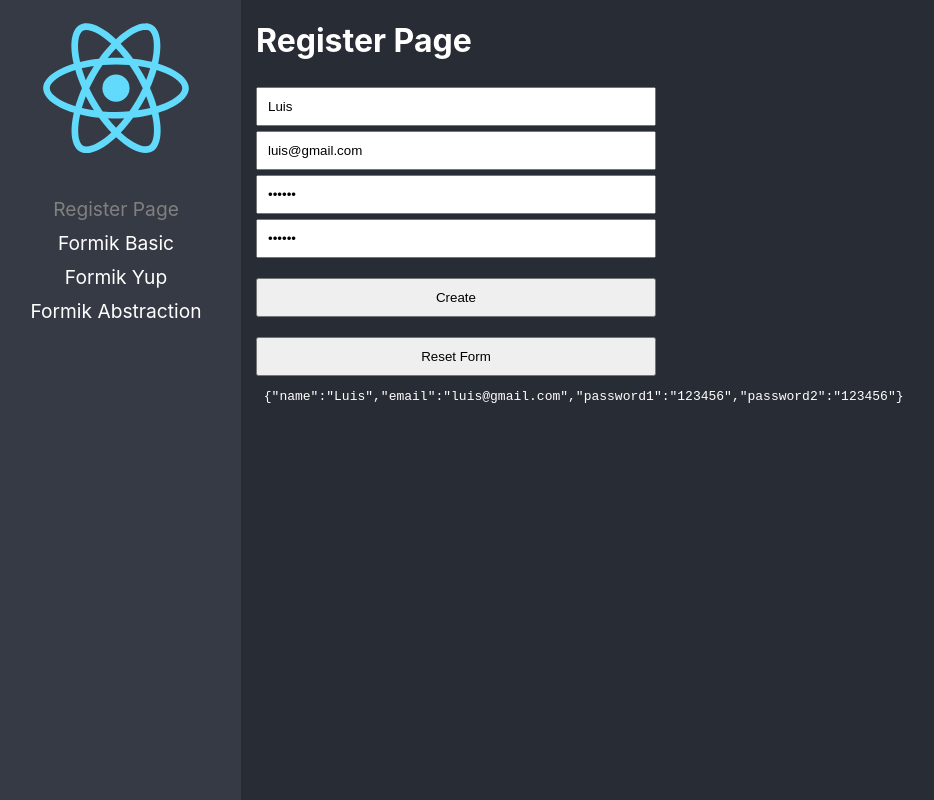
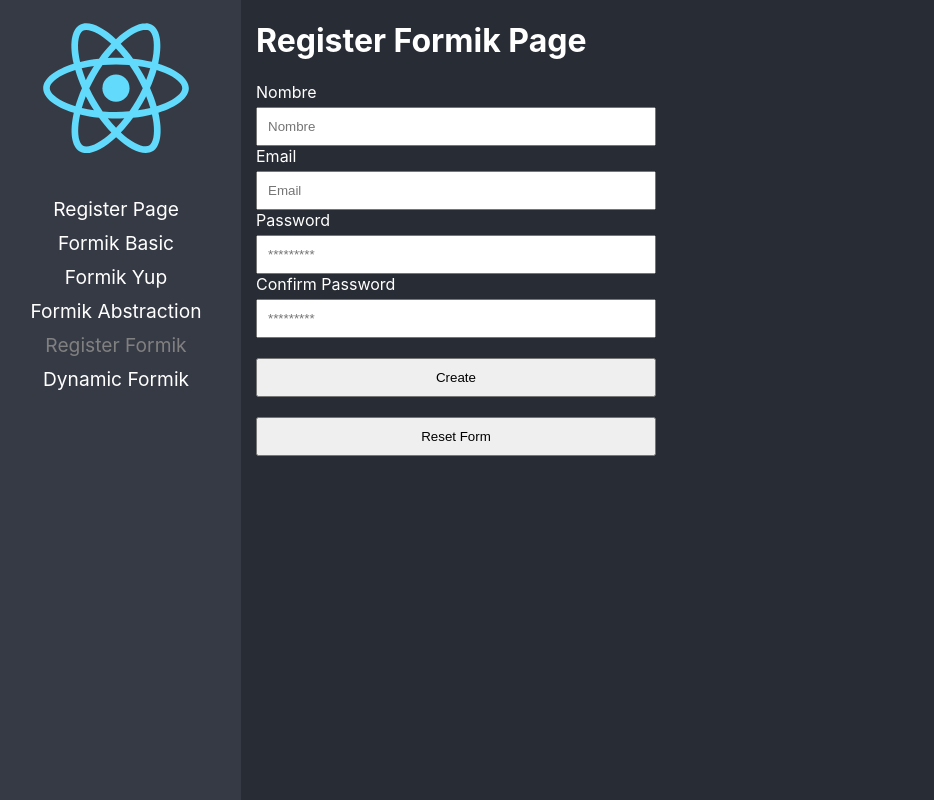
Before and after one commit to perezp26/14-app-react, a React (Create React App) app: page /formik-register in a window 1280 px wide. Before the commit this address led to /register. Shown: the whole page, without its empty margins (9-943 px from the left). Built offline with nearby package versions, Linux system fonts and the light colour scheme.

Commit message:
Formularios Dinamicos Listos

```diff
--- a/src/03-forms/components/MyTextInput.tsx
+++ b/src/03-forms/components/MyTextInput.tsx
@@ -4,7 +4,7 @@
 interface Props{
     label?: string,
     name: string,
-    type?: 'text' | 'email' | 'passowrd',
+    type?: 'text' | 'email' | 'password',
     placeholder?: string,
     [x: string]: any
 }
--- /dev/null
+++ b/src/03-forms/data/custom-form.json
@@ -0,0 +1,61 @@
+[
+    {
+        "type": "input",
+        "name":"firtsName",
+        "placeholder":"Luis",
+        "label": "First Name",
+        "value": "",
+        "validations":[
+            {
+                "type": "required"
+            },
+            {
+                "type": "minLength",
+                "value":"5"
+            }
+        ]
+    },
+    {
+        "type": "input",
+        "name":"lastName",
+        "placeholder":"Pérez",
+        "label": "Last Name",
+        "value": "",
+        "validations":[
+            {
+                "type": "required"
+            }
+        ]
+    },
+    {
+        "type": "email",
+        "name":"email",
+        "placeholder":"luis@gmail.com",
+        "label": "Email",
+        "value": "",
+        "validations":[
+            {
+                "type": "required"
+            },
+            {
+                "type": "email"
+            }
+        ]
+    },
+    {
+        "type": "select",
+        "name":"favoriteGame",
+        "label": "Favorite Game",
+        "value": "",
+        "options":[
+            { "id":1, "label":"Call of Duty"} ,
+            { "id":2, "label":"Mario KaRT"},
+            { "id":3, "label":"FIfa"}
+        ],
+        "validations":[
+            {
+                "type": "required"
+            }
+        ]
+    }
+]
--- /dev/null
+++ b/src/03-forms/pages/DynamicForm.tsx
@@ -0,0 +1,92 @@
+import { Formik, Form } from 'formik';
+import { MySelect, MyTextInput } from '../components';
+import formJson from '../data/custom-form.json';
+import * as Yup from 'yup';
+
+const initialValues:{ [x: string]: any } ={};
+const requiredFIelds: { [ x: string ]: any } = {};
+
+for (const input of formJson) {
+    initialValues[ input.name ] = input.value;
+
+    if( !input.validations ) continue;
+
+    let schema = Yup.string();
+
+    for ( const rule of input.validations){
+        if( rule.type === 'required'){
+            schema = schema.required('Este campo es requerido');
+        }
+
+        if ( rule.type === 'minLength'){
+            schema = schema.min( (rule as any ).value || 2, `Minimo de ${ (rule as any ).value || 2 } de caracteres`);
+        }
+        if ( rule.type === 'email'){
+            schema = schema.email( 'Correo no válido');
+        }
+    }
+    requiredFIelds[input.name] = schema;
+
+}
+const validationSchema  = Yup.object({...requiredFIelds});
+
+export const DynamicForm = () => {
+  return (
+    <div>
+        <h1> Dynamic Form </h1>
+
+        <Formik
+            initialValues={ initialValues }
+            onSubmit={ (values) =>{
+                console.log(values);
+
+            }}
+            validationSchema = { validationSchema }
+        >
+            {
+                (formik) =>(
+
+                    <Form noValidate>
+
+                       { formJson.map( ({type, name, label, placeholder, options}) => {
+
+                                if ( type === 'input' || type ==="password" || type==="email"){
+
+                                    return <MyTextInput
+                                            key={ name }
+                                                        type={( type as any)}
+                                                        name= { name }
+                                                        label = { label }
+                                                        placeholder = { placeholder }
+                                            />
+                                }else if ( type === 'select'){
+                                    return (
+                                        <MySelect
+                                            key={name}
+                                            label = { label }
+                                            name = { name }
+                                        >
+                                            <option value="" > Select an option</option>
+                                            {
+                                                options?.map( ({id, label}) => (
+                                                    <option key= { id } value={ id } > { label } </option>
+                                                ))
+                                            }
+                                        </MySelect>
+                                    )
+                                }
+
+                             throw new Error(`El type ${ type }, no es soportado`);
+
+
+                       })}
+
+                        <button type='submit'>Submit</button>
+
+                    </Form>
+                )
+            }
+        </Formik>
+    </div>
+  )
+}
--- /dev/null
+++ b/src/03-forms/pages/RegisterFormikPage.tsx
@@ -0,0 +1,79 @@
+
+
+import '../styles/styles.css';
+import * as Yup from 'yup';
+import { Formik, Form } from 'formik';
+import { MyTextInput } from '../components';
+
+export const RegisterFormikPage = () => {
+
+  return (
+    <div>
+            <h1> Register Formik Page</h1>
+
+            <Formik
+              initialValues={{
+                  name: '',
+                  email: '',
+                  password1: '',
+                  password2: '',
+              }}
+              onSubmit={
+                  (values) => { console.log(values ) }
+              }
+              validationSchema = { Yup.object({
+                name: Yup.string()
+                                .required('Requerido')
+                                .max(15,'Debe tener 15 caracteres o menos'),
+                email: Yup.string()
+                                .required('Requerido')
+                                .email('Este no es email valido'),
+                password1: Yup.string()
+                            .min(6,'Minimo 6 caracteres')
+                            .required('Requerido'),
+                password2: Yup.string()
+                            .oneOf([Yup.ref('password1')], 'Las constraseñas no soy iguales')
+                            .required('Requerido'),
+
+                                })
+              }
+            >
+              {
+                  ({handleReset}) =>(
+                      <Form>
+                          <MyTextInput
+                            label="Nombre"
+                            name="name"
+                            type="text"
+                            placeholder= "Nombre"
+                          />
+                          <MyTextInput
+                            label="Email"
+                            name="email"
+                            type="text"
+                            placeholder= "Email"
+                          />
+                          <MyTextInput
+                            label="Password"
+                            name="password1"
+                            type="password"
+                            placeholder= "*********"
+                          />
+                          <MyTextInput
+                            label="Confirm Password"
+                            name="password2"
+                            type="password"
+                            placeholder= "*********"
+                          />
+
+                        <button type="submit"> Create </button>
+                        <button type="button" onClick={ handleReset } > Reset Form </button>
+
+                      </Form>
+                  )
+              }
+
+            </Formik>
+    </div>
+  )
+}
--- a/src/03-forms/pages/index.ts
+++ b/src/03-forms/pages/index.ts
@@ -1,3 +1,5 @@
+export { DynamicForm } from './DynamicForm';
+export { RegisterFormikPage } from './RegisterFormikPage';
 export { FormikAbstraction } from './FormikAbstraction';
 export { FormikBasicPage } from './FormikBasicPage';
 export { FormikComponents } from './FormikComponents';
--- a/src/routers/Navigation.tsx
+++ b/src/routers/Navigation.tsx
@@ -1,5 +1,5 @@
 import { BrowserRouter,Routes, Route, NavLink, Navigate } from "react-router-dom";
-import { FormikAbstraction, FormikBasicPage, FormikComponents, FormikYupPage, RegisterPage} from "../03-forms/pages";
+import { DynamicForm, FormikAbstraction, FormikBasicPage, FormikComponents, FormikYupPage, RegisterFormikPage, RegisterPage} from "../03-forms/pages";
 
 
 import logo from '../logo.svg';
@@ -23,6 +23,12 @@
                     <li>
                         <NavLink to="/formik-abstraction" className={ ({ isActive }) => isActive ? 'nav-active' : '' }>Formik Abstraction</NavLink>
                     </li>
+                    <li>
+                        <NavLink to="/formik-register" className={ ({ isActive }) => isActive ? 'nav-active' : '' }>Register Formik</NavLink>
+                    </li>
+                    <li>
+                        <NavLink to="/dynamic-form" className={ ({ isActive }) => isActive ? 'nav-active' : '' }>Dynamic Formik</NavLink>
+                    </li>
                 </ul>
             </nav>
 
@@ -32,6 +38,8 @@
                 <Route path="/formik-yup" element={ <FormikYupPage /> } />
                 <Route path="/formik-components" element={ <FormikComponents /> } />
                 <Route path="/formik-abstraction" element={ <FormikAbstraction /> } />
+                <Route path="/formik-register" element={ <RegisterFormikPage /> } />
+                <Route path="/dynamic-form" element={ <DynamicForm /> } />
 
                 <Route path="/*" element={<Navigate to="/register" replace />} />
 
```
